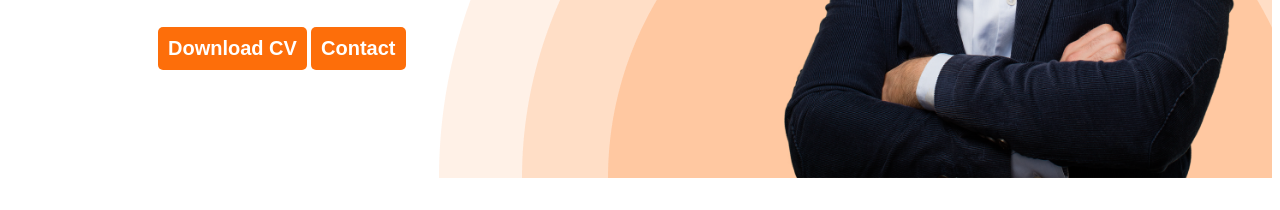
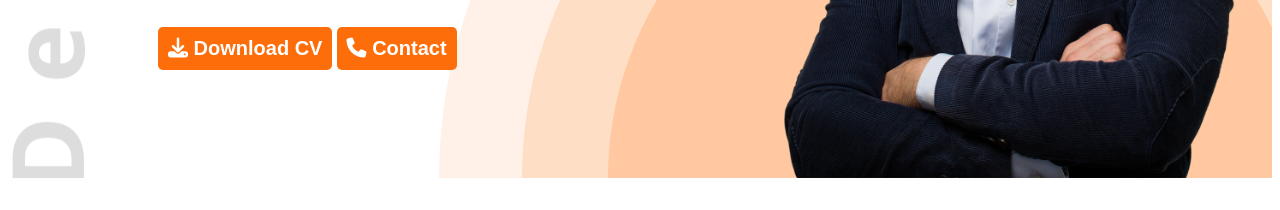
Before and after one commit to sazzadulhoque00/web-developer-portfolio, a plain HTML site: page index.html in a window 1280 px wide. Shown: the part 590-800 px from the top of the page. Drawn offline with nearby package versions, Linux system fonts and the light colour scheme.

Commit message:
added awesome fon icons

```diff
--- a/index.html
+++ b/index.html
@@ -8,6 +8,7 @@
     <link rel="preconnect" href="https://fonts.googleapis.com">
     <link rel="preconnect" href="https://fonts.gstatic.com" crossorigin>
     <link href="https://fonts.googleapis.com/css2?family=Open+Sans:wght@400;700;800&display=swap" rel="stylesheet">
+    <script src="https://kit.fontawesome.com/5a46379fe8.js" crossorigin="anonymous"></script>
     <link rel="stylesheet" href="styles/styles.css">
 </head>
 
@@ -27,8 +28,8 @@
                 <h1 class="banner-title">Mary Hardy</h1>
                 <p class="banner-description">Shot what able cold new see hold.Friendly as an betrayed formerly he.
                     Morning because as to society behaved moments.</p>
-                <button class="button-primary">Download CV</button>
-                <button class="button-primary">Contact</button>
+                <button class="button-primary"><i class="fa-solid fa-download"></i> Download CV</button>
+                <button class="button-primary"><i class="fa-solid fa-phone"></i> Contact</button>
 
             </div>
             <img class="profile-picture" src="images/hardy.png" alt="">
@@ -154,7 +155,7 @@
                 </div>
             </div>
             <div class="download-cv">
-                <button class="button-primary">Download CV</button>
+                <button class="button-primary"><i class="fa-solid fa-download"></i> Download CV</button>
             </div>
         </section>
     </main>
--- a/styles/styles.css
+++ b/styles/styles.css
@@ -76,9 +76,9 @@ nav a {
 /* Header Related Styles */
 .header {
     background-color: white;
-    background-image: url(../images/header_bg.png);
+    background-image: url('../images/header_bg.png'), url('../images/developer.png');
     background-repeat: no-repeat;
-    background-position: bottom right;
+    background-position: bottom right, top left;
 }
 
 .banner {
```
